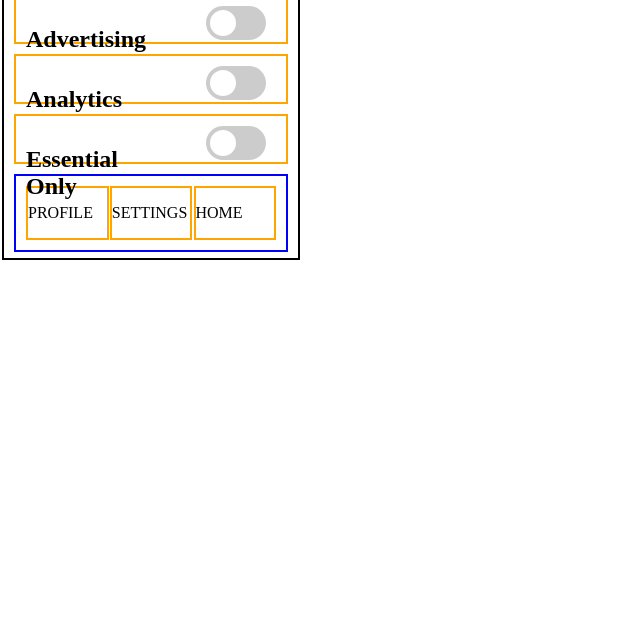
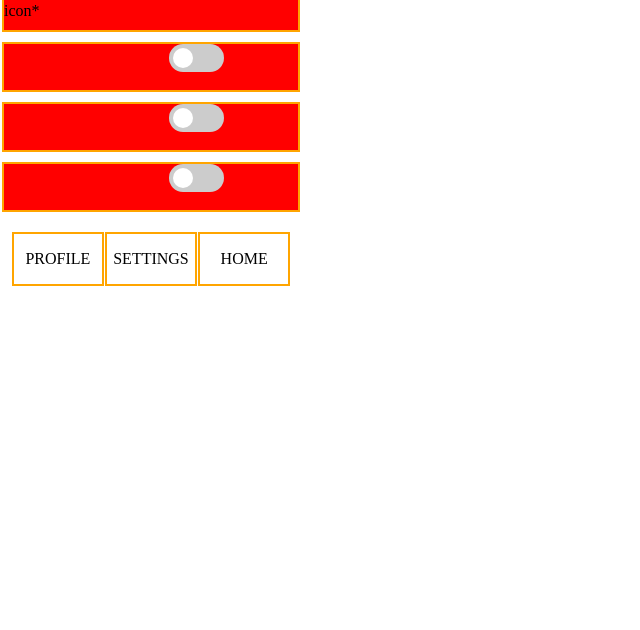
Before and after one commit to cf51/Cookie-Manager, a browser extension: page plugin.html in a window 1280 px wide. Shown: the part 170-800 px from the top of the page, without its empty margins (0-640 px from the left). Drawn offline with Linux system fonts and the light colour scheme.

Commit message:
Adding flags for checkboxes

```diff
--- a/plugin.css
+++ b/plugin.css
@@ -11,11 +11,10 @@ body {
 .container {
     width:100%;
     max-width:350px;
-    max-height: 450px;
+    max-height: 600px;
     height:100%;
-    border:2px solid black;
     margin: 0 auto;
-    padding:10px;
+    padding:0px;
 }
 
 .center{
@@ -43,20 +42,24 @@ body {
   height:50px;
   border:2px solid orange;
   width:100%;
+  background-color: red;
   margin-bottom:10px;
-  padding:10px;
+  padding:0px;
 }
-.main_container{
-    height:225px;
-    border:2px solid blue;
-    width:100%;
-    margin-bottom:10px;
-    padding:10px;
+
+.form-control {
+  font-family: system-ui, sans-serif;
+  font-size: 2rem;
+  font-weight: bold;
+  line-height: 1.1;
+  display: grid;
+  grid-template-columns: 1em auto;
+  gap: 0.5em;
 }
+
 .footer_container{
   height:50px;
   width: 100%;
-  border:2px solid blue;
   padding:10px;
   display: table;
 }
@@ -77,6 +80,7 @@ body {
   width:33%;
   height:100%;
   display:table-cell;
+  text-align: center;
 }
 
 .col3:hover{
@@ -91,15 +95,16 @@ body {
 
 /* Toggle Switch */
 /* The switch - the box around the slider */
-.switch {
+
+.form-control {
   position: relative;
   display: inline-block;
-  width: 60px;
-  height: 34px;
+  width: 55px;
+  height: 28px;
 }
 
 /* Hide default HTML checkbox */
-.switch input {
+.form-control input {
   opacity: 0;
   width: 0;
   height: 0;
@@ -121,8 +126,8 @@ body {
 .slider:before {
   position: absolute;
   content: "";
-  height: 26px;
-  width: 26px;
+  height: 20px;
+  width: 20px;
   left: 4px;
   bottom: 4px;
   background-color: white;
--- a/plugin.html
+++ b/plugin.html
@@ -15,22 +15,23 @@
             <img src="images/favicon128x128.png" alt="logo" width="128" height="128" class="center">
         </div>
         <div class="sub_title_container">
-            <label class="switch">
-                <h2>Advertising</h2><input type="checkbox" id="advertisingCheck"><span class="slider round"></span>
-                <input type="checkbox" name="checkbox" />
+            Extension is active button *Use fontawesome icon*
+        </div>
+        <div class="sub_title_container">
+            <label class="form-control">
+                <input type="checkbox" id="advertCheck"><span class="slider round"></span>
             </label>
         </div>
         <div class="sub_title_container">
-            <label class="switch">
-                <h2>Analytics</h2><input type="checkbox" name="anlcheck"><span class="slider round"></span>
+            <label class="form-control">
+                <input type="checkbox" id="analyticsCheck"><span class="slider round"></span>
             </label>
         </div>
         <div class="sub_title_container">
-            <label class="switch">
-                <h2>Essential Only</h2><input type="checkbox" id="essentialCheck"><span class="slider round"></span>
+            <label class="form-control">
+                <input type="checkbox" id="essentialCheck"><span class="slider round"></span>
             </label>
         </div>
-
         <div class="footer_container">
             <div class="col3">
                 <p>PROFILE</p>
--- a/plugin.js
+++ b/plugin.js
@@ -7,6 +7,9 @@
 //This script deals with the functionality within the extnesions user interface
 
 let checked = 0;
+let advertCheck = false;
+let analyticsCheck = false;
+let essentialCheck = false;
 console.log(checked)
 // Listening event
 chrome.runtime.onInstalled.addListener(() => {
@@ -15,12 +18,31 @@ chrome.runtime.onInstalled.addListener(() => {
   });
 
   document.addEventListener('DOMContentLoaded', function() {
-    var checkButton = document.getElementById('advertisingCheck');
+    var checkButton = document.getElementById('advertCheck');
     checkButton.addEventListener('change', function() {
       if (checkButton.checked){
-        alert("BUTTON HAS BEEN CHECKED");
-        checked = checked + 1;
-        console.log(checked);
+        let advertCheck = true;
+        console.log("Advertising button = " + advertCheck);
       }
     }, false);
   }, false);
+
+  document.addEventListener('DOMContentLoaded', function() {
+    var checkButton = document.getElementById('analyticsCheck');
+    checkButton.addEventListener('change', function() {
+      if (checkButton.checked){
+        let analyticsCheck = true;
+        console.log("Analytics button = " + analyticsCheck);
+      }
+    }, false);
+  }, false);
+
+  document.addEventListener('DOMContentLoaded', function() {
+    var checkButton = document.getElementById('essentialCheck');
+    checkButton.addEventListener('change', function() {
+      if (checkButton.checked){
+        let essentialCheck = true;
+        console.log("Essential Only  button = " + essentialCheck);
+      }
+    }, false);
+  }, false);
```
